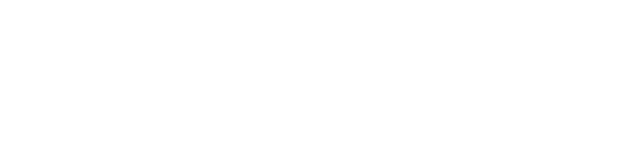
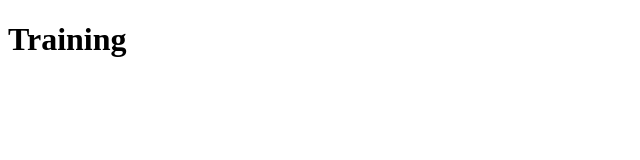
Before and after one commit to trungnguyenqa/learn-git, a plain HTML site: page gitTraining/index.html in a window 1280 px wide. Shown: the whole page, without its empty margins (0-640 px from the left). Drawn offline with Linux system fonts and the light colour scheme.

Commit message:
commit 2

```diff
--- a/gitTraining/index.html
+++ b/gitTraining/index.html
@@ -6,6 +6,6 @@
     <title>Document</title>
 </head>
 <body>
-
+    <h1> Training</h1>
 </body>
 </html>
```
